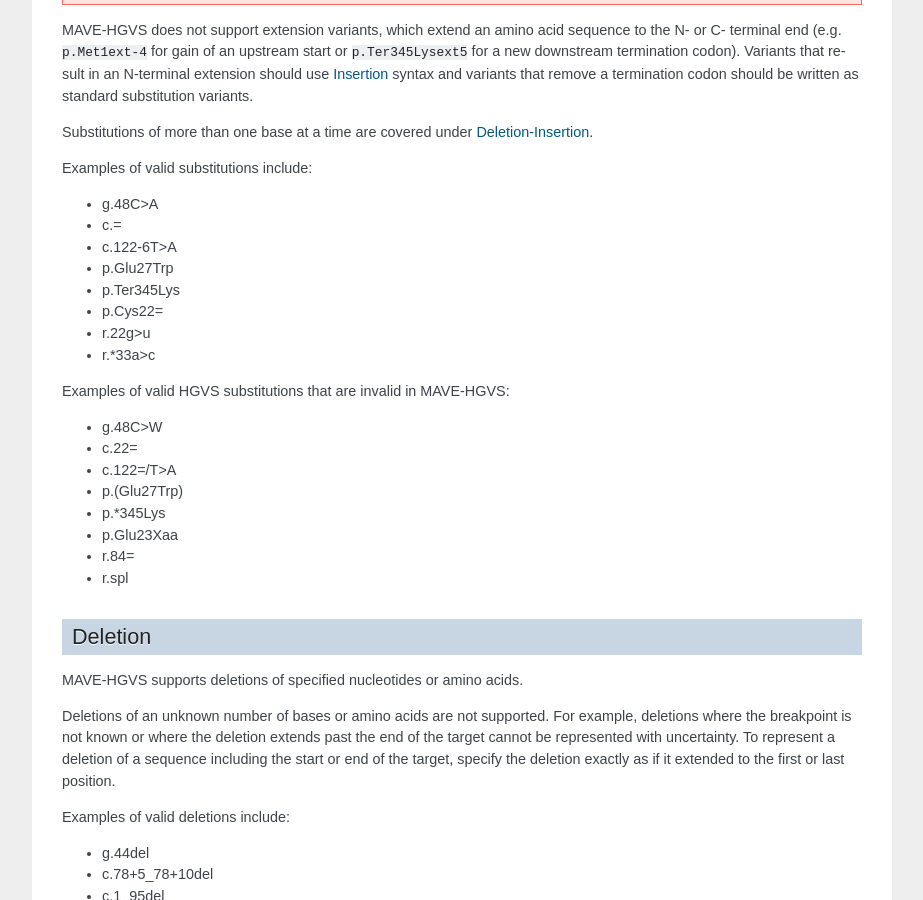
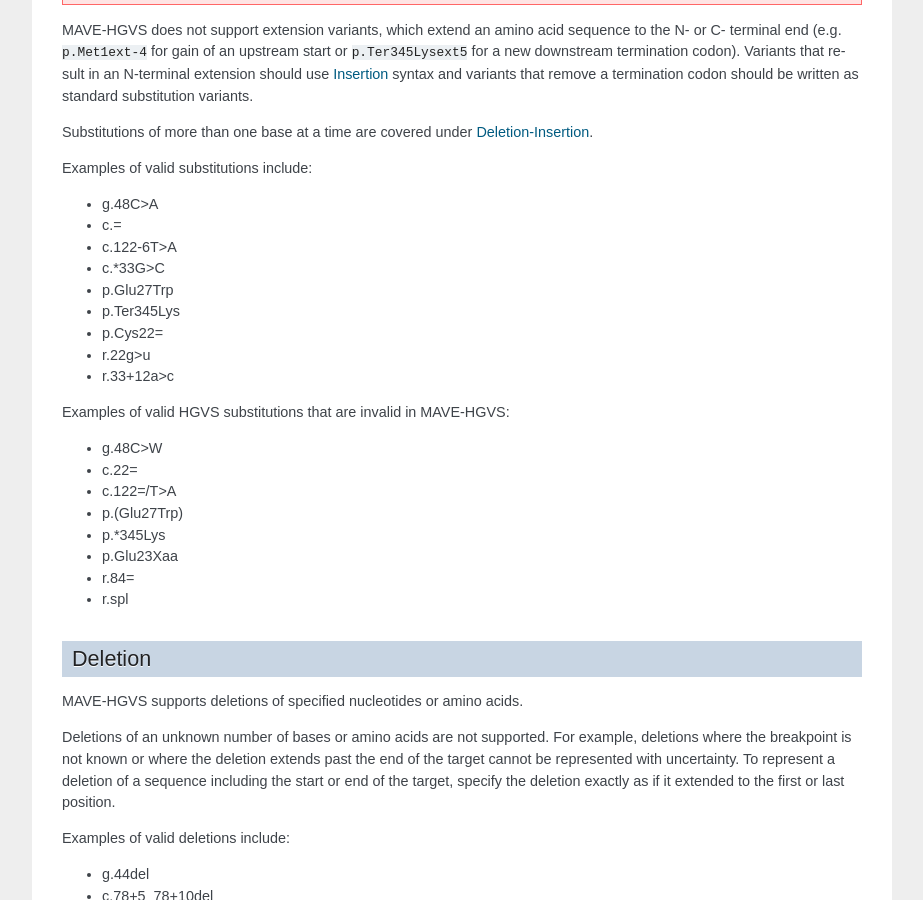
Before and after one commit to VariantEffect/mavehgvs, a Sphinx documentation site: the page built from docs/spec.rst, in a window 1280 px wide and 900 px high, scrolled down 2124 px. Shown: the whole window, without its empty margins (198-1121 px from the left). Built offline with Sphinx 7.4.7, drawn with Linux system fonts in a browser that asks for light colours.

Commit message:
change invalid RNA variant

```diff
--- a/docs/spec.rst
+++ b/docs/spec.rst
@@ -122,11 +122,12 @@ Examples of valid substitutions include:
 * g.48C>A
 * c.=
 * c.122-6T>A
+* c.*33G>C
 * p.Glu27Trp
 * p.Ter345Lys
 * p.Cys22=
 * r.22g>u
-* r.*33a>c
+* r.33+12a>c
 
 Examples of valid HGVS substitutions that are invalid in MAVE-HGVS:
 
```
